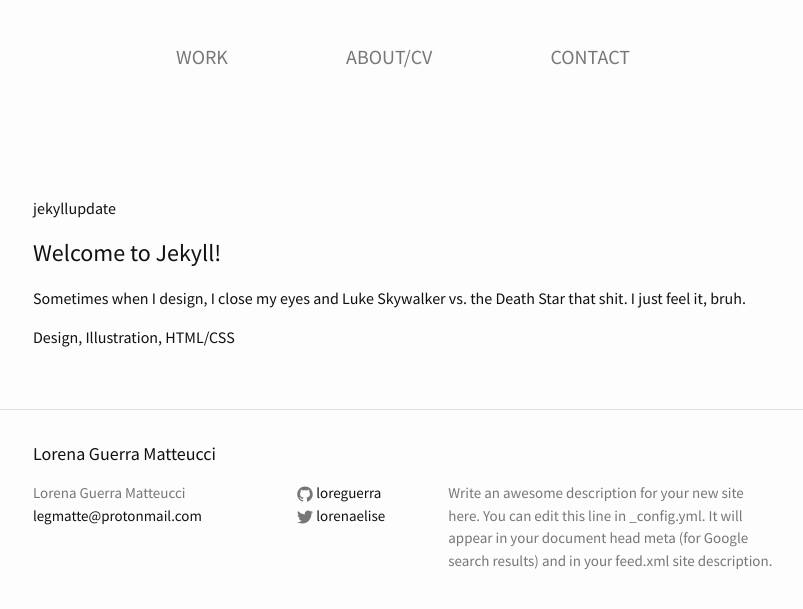
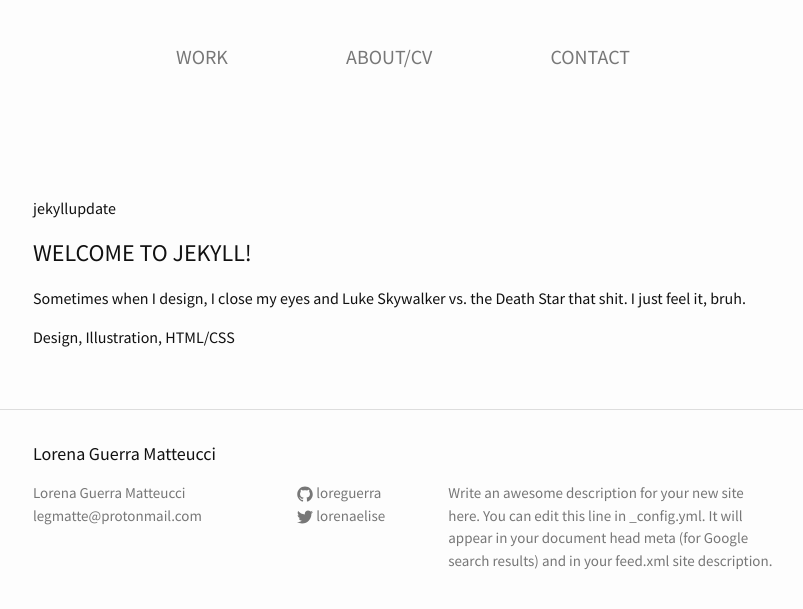
Before and after one commit to loreguerra/portfolio, a Jekyll site: the page built from index.md, in a window 1280 px wide. Shown: the top 609 px of the page, without its empty margins (237-1040 px from the left). Built offline with Jekyll 4.4.1, drawn with Linux system fonts in a browser that asks for light colours.

Commit message:
change footer links to gray

```diff
--- a/_sass/minima/_layout.scss
+++ b/_sass/minima/_layout.scss
@@ -117,6 +117,12 @@
 .social-media-list {
   list-style: none;
   margin-left: 0;
+  a{
+    color: $grey-color;
+    &:hover{
+      color: $brand-color;
+    }
+  }
 }
 
 .footer-col-wrapper {
@@ -198,6 +204,7 @@
 .post-link {
   display: block;
   font-size: 24px;
+  text-transform: uppercase;
 }
 
 
@@ -213,6 +220,7 @@
   font-size: 42px;
   letter-spacing: -1px;
   line-height: 1;
+  text-transform: uppercase;
 
   @include media-query($on-laptop) {
     font-size: 36px;
@@ -224,6 +232,7 @@
 
   h2 {
     font-size: 32px;
+    text-transform: uppercase;
 
     @include media-query($on-laptop) {
       font-size: 28px;
```
